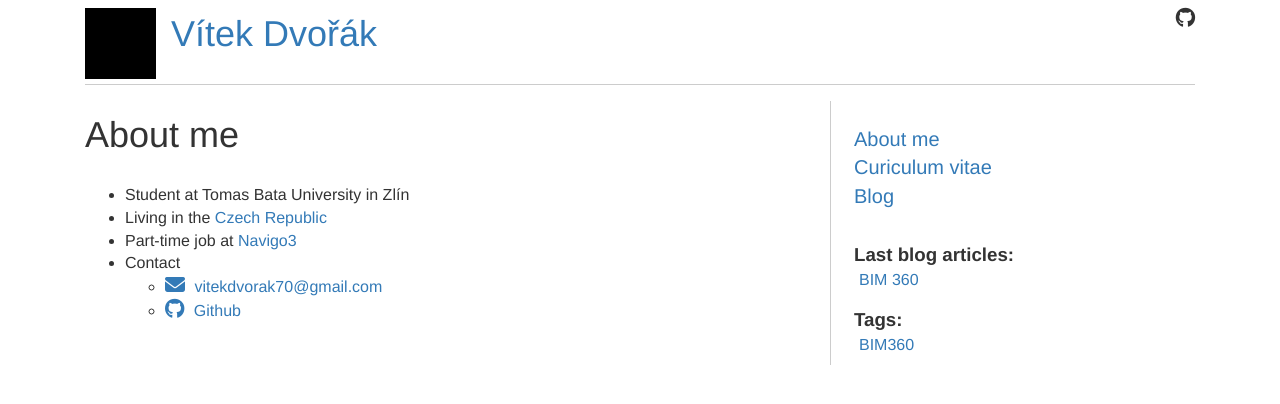
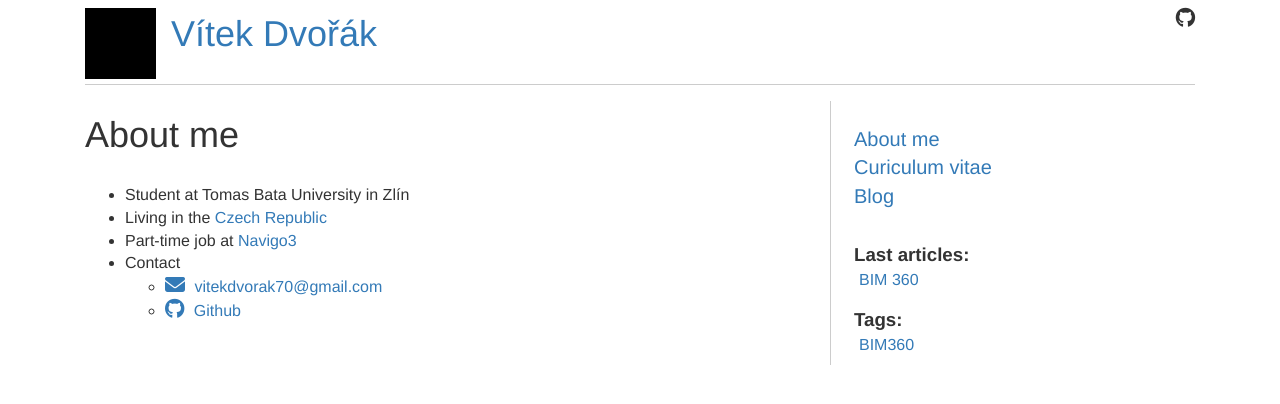
Before and after one commit to vdvorak/vitekdvorak.github.io, a Jekyll site: the page built from index.md, in a window 1280 px wide. Shown: the top 404 px of the page. Built offline with Jekyll 4.4.1, drawn with Linux system fonts in a browser that asks for light colours; nearby versions of some CDN libraries; our own code applies the rules of GitHub Pages for plain Markdown files.

Commit message:
Update default.html

```diff
--- a/_layouts/default.html
+++ b/_layouts/default.html
@@ -46,7 +46,7 @@ href="https://stackpath.bootstrapcdn.com/bootstrap/4.4.1/css/bootstrap-grid.min.
           </div>
   <!--<script id="dsq-count-scr" src="//vitekdvorak-cz.disqus.com/count.js" async></script>-->
           <div class="card">
-            <h3>Last blog articles:</h3>
+            <h3>Last articles:</h3>
             <div class="tags">
               {% for post in site.posts limit: 5 %}
 
```
